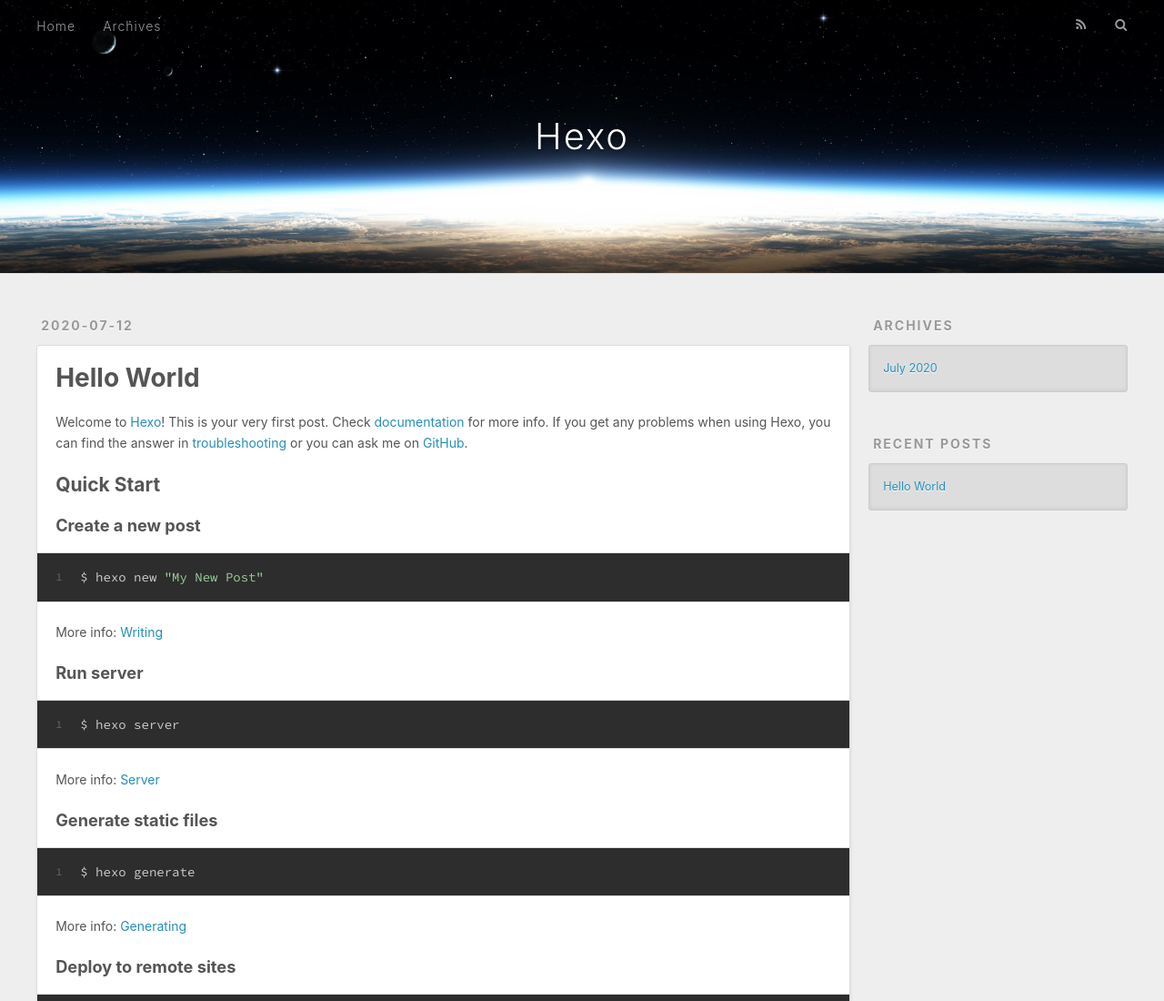
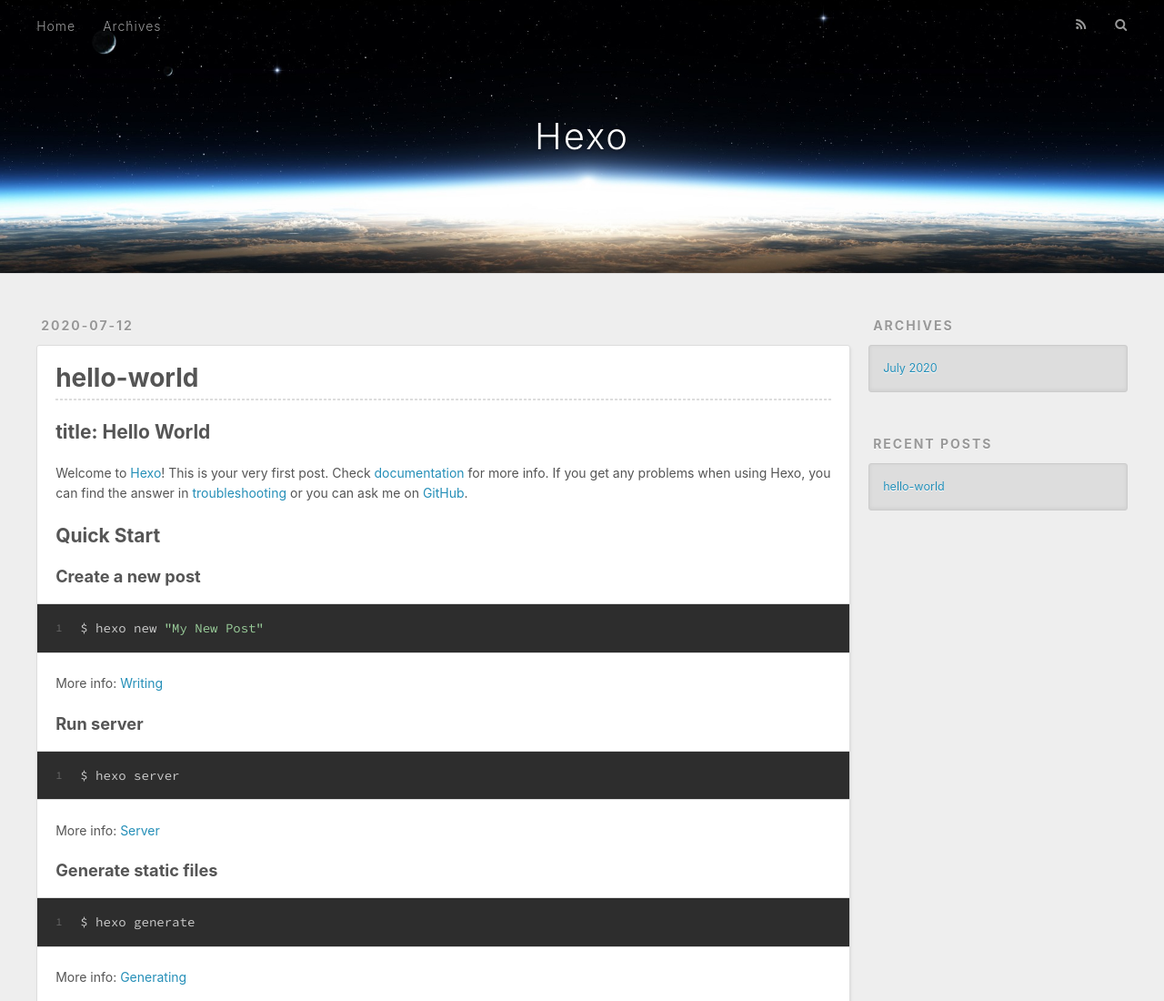
Before and after one commit to dadadada07/dadada.github.io, a plain HTML site: page 2020/07/12/hello-world/index.html in a window 1280 px wide. Shown: the top 1100 px of the page at 91% size. Drawn offline with nearby package versions, Linux system fonts and the light colour scheme.

Commit message:
Site updated: 2020-07-12 23:13:28

```diff
--- a/2020/07/12/hello-world/index.html
+++ b/2020/07/12/hello-world/index.html
@@ -5,17 +5,17 @@
 
 
 
-  <title>Hello World | Hexo</title>
+  <title>hello-world | Hexo</title>
   <meta name="viewport" content="width=device-width, initial-scale=1, maximum-scale=1">
-  <meta name="description" content="Welcome to Hexo! This is your very first post. Check documentation for more info. If you get any problems when using Hexo, you can find the answer in troubleshooting or you can ask me on GitHub. Quick">
+  <meta name="description" content="title: Hello WorldWelcome      to Hexo! This is your very first post. Check documentation for more info. If you get any problems when using Hexo, you can find the answer in troubleshooting or you can">
 <meta property="og:type" content="article">
-<meta property="og:title" content="Hello World">
+<meta property="og:title" content="hello-world">
 <meta property="og:url" content="http://yoursite.com/2020/07/12/hello-world/index.html">
 <meta property="og:site_name" content="Hexo">
-<meta property="og:description" content="Welcome to Hexo! This is your very first post. Check documentation for more info. If you get any problems when using Hexo, you can find the answer in troubleshooting or you can ask me on GitHub. Quick">
+<meta property="og:description" content="title: Hello WorldWelcome      to Hexo! This is your very first post. Check documentation for more info. If you get any problems when using Hexo, you can find the answer in troubleshooting or you can">
 <meta property="og:locale" content="en_US">
 <meta property="article:published_time" content="2020-07-12T14:46:30.959Z">
-<meta property="article:modified_time" content="2020-07-12T14:46:30.959Z">
+<meta property="article:modified_time" content="2020-07-12T15:13:02.558Z">
 <meta property="article:author" content="John Doe">
 <meta name="twitter:card" content="summary">
 
@@ -80,7 +80,7 @@
 
 
     <h1 class="article-title" itemprop="name">
-      Hello World
+      hello-world
     </h1>
 
 
@@ -88,7 +88,8 @@
 
     <div class="article-entry" itemprop="articleBody">
 
-        <p>Welcome to <a href="https://hexo.io/" target="_blank" rel="noopener">Hexo</a>! This is your very first post. Check <a href="https://hexo.io/docs/" target="_blank" rel="noopener">documentation</a> for more info. If you get any problems when using Hexo, you can find the answer in <a href="https://hexo.io/docs/troubleshooting.html" target="_blank" rel="noopener">troubleshooting</a> or you can ask me on <a href="https://github.com/hexojs/hexo/issues" target="_blank" rel="noopener">GitHub</a>.</p>
+        <hr>
+<h2 id="title-Hello-World"><a href="#title-Hello-World" class="headerlink" title="title: Hello World"></a>title: Hello World</h2><p>Welcome      to <a href="https://hexo.io/" target="_blank" rel="noopener">Hexo</a>! This is your very first post. Check <a href="https://hexo.io/docs/" target="_blank" rel="noopener">documentation</a> for more info. If you get any problems when using Hexo, you can find the answer in <a href="https://hexo.io/docs/troubleshooting.html" target="_blank" rel="noopener">troubleshooting</a> or you can ask me on <a href="https://github.com/hexojs/hexo/issues" target="_blank" rel="noopener">GitHub</a>.</p>
 <h2 id="Quick-Start"><a href="#Quick-Start" class="headerlink" title="Quick Start"></a>Quick Start</h2><h3 id="Create-a-new-post"><a href="#Create-a-new-post" class="headerlink" title="Create a new post"></a>Create a new post</h3><figure class="highlight bash"><table><tr><td class="gutter"><pre><span class="line">1</span><br></pre></td><td class="code"><pre><span class="line">$ hexo new <span class="string">"My New Post"</span></span><br></pre></td></tr></table></figure>
 
 <p>More info: <a href="https://hexo.io/docs/writing.html" target="_blank" rel="noopener">Writing</a></p>
@@ -144,7 +145,7 @@
       <ul>
 
           <li>
-            <a href="/2020/07/12/hello-world/">Hello World</a>
+            <a href="/2020/07/12/hello-world/">hello-world</a>
           </li>
 
       </ul>
```
Also changed, not shown: archives/2020/07/index.html (+2 -2 lines), archives/2020/index.html (+2 -2 lines), archives/index.html (+2 -2 lines), index.html (+4 -3 lines).
